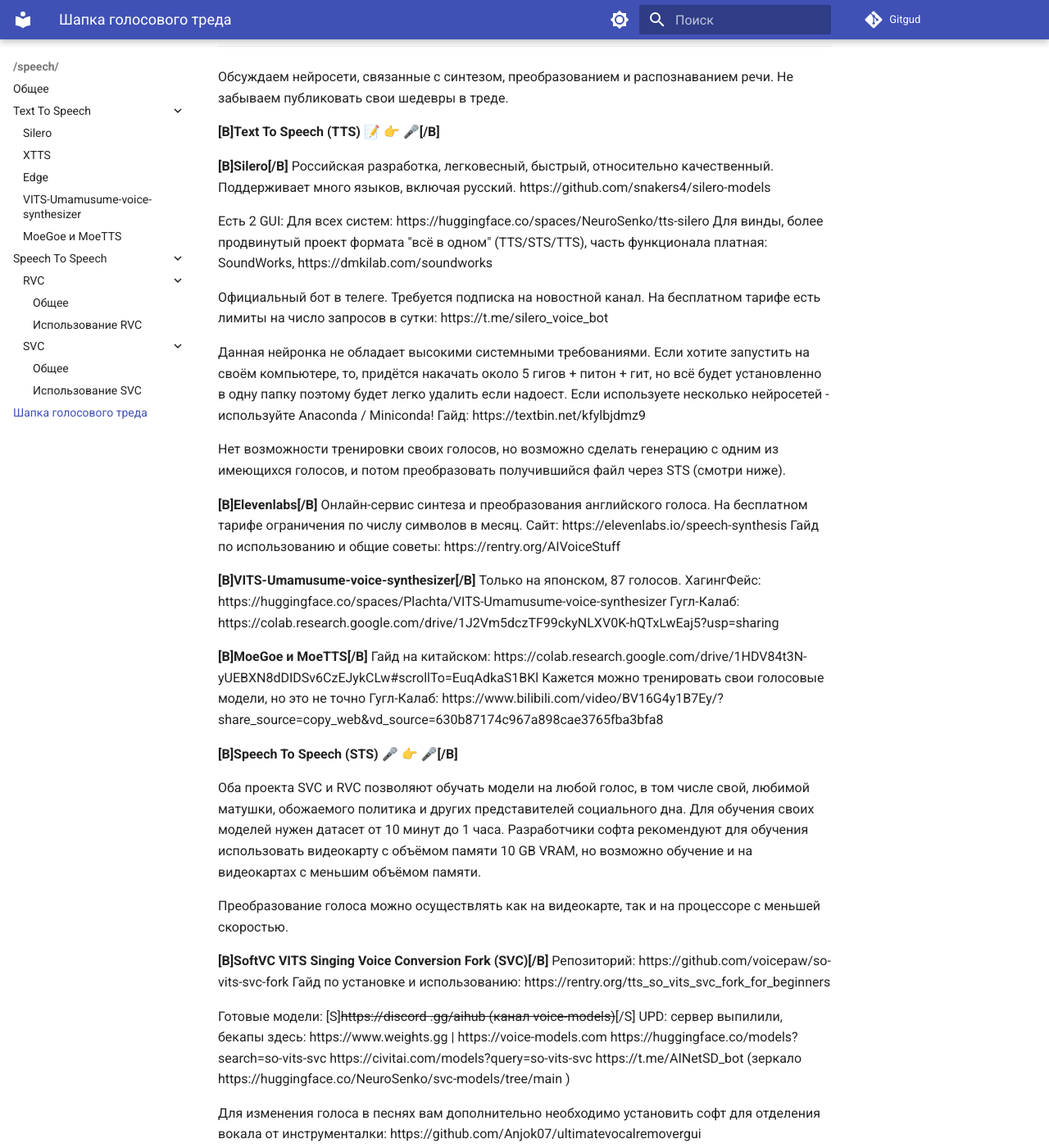
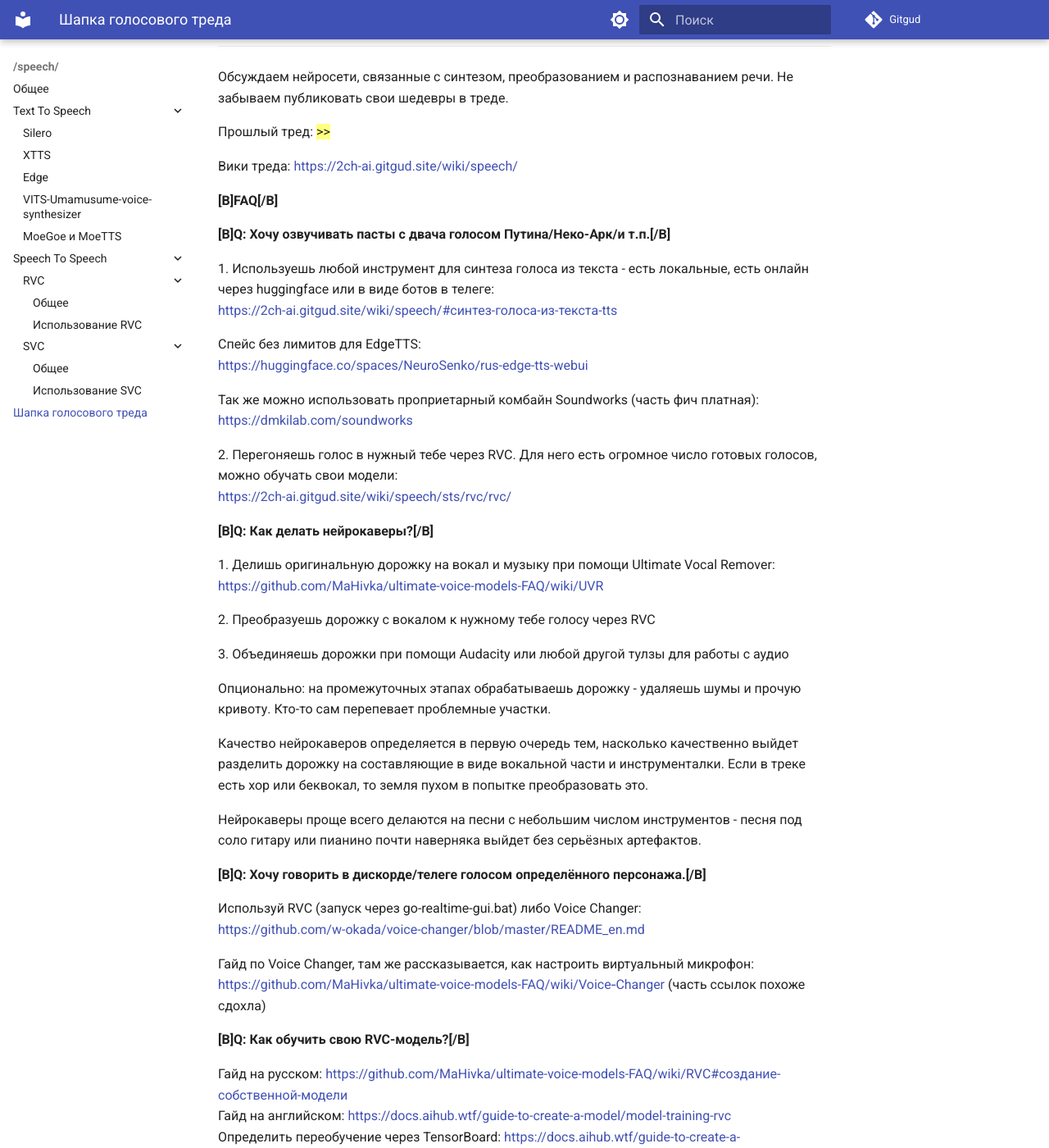
Before and after one commit to 2ch-ai/wiki, an MkDocs documentation site: the page built from docs/speech/speech-shapka.md, in a window 1280 px wide and 1400 px high, scrolled down 304 px. Shown: the whole window at 82% size. Built offline with MkDocs 1.6.1 and Material for MkDocs 9.7.7, drawn with Linux system fonts in a browser that asks for light colours; some of the changed text lies outside the part shown.

Commit message:
Update speech-shapka.md

```diff
--- a/docs/speech/speech-shapka.md
+++ b/docs/speech/speech-shapka.md
@@ -6,84 +6,58 @@
 
 Обсуждаем нейросети, связанные с синтезом, преобразованием и распознаванием речи. Не забываем публиковать свои шедевры в треде.
 
-**[B]Text To Speech (TTS) 📝 👉 🎤[/B]**
+Прошлый тред: ==>>==
 
-**[B]Silero[/B]**
-Российская разработка, легковесный, быстрый, относительно качественный. Поддерживает много языков, включая русский.
-https://github.com/snakers4/silero-models
+Вики треда: [https://2ch-ai.gitgud.site/wiki/speech/](https://2ch-ai.gitgud.site/wiki/speech/)
 
-Есть 2 GUI:
-Для всех систем: https://huggingface.co/spaces/NeuroSenko/tts-silero
-Для винды, более продвинутый проект формата "всё в одном" (TTS/STS/TTS), часть функционала платная: SoundWorks, https://dmkilab.com/soundworks
+**[B]FAQ[/B]**
 
-Официальный бот в телеге. Требуется подписка на новостной канал. На бесплатном тарифе есть лимиты на число запросов в сутки: https://t.me/silero_voice_bot
+**[B]Q: Хочу озвучивать пасты с двача голосом Путина/Неко-Арк/и т.п.[/B]**
 
-Данная нейронка не обладает высокими системными требованиями. Если хотите запустить на своём компьютере, то, придётся накачать около 5 гигов + питон + гит, но всё будет установленно в одну папку поэтому будет легко удалить если надоест. Если используете несколько нейросетей - используйте Anaconda / Miniconda!
-Гайд: https://textbin.net/kfylbjdmz9
+1\. Используешь любой инструмент для синтеза голоса из текста - есть локальные, есть онлайн через huggingface или в виде ботов в телеге:
+[https://2ch-ai.gitgud.site/wiki/speech/#синтез-голоса-из-текста-tts](https://2ch-ai.gitgud.site/wiki/speech/#синтез-голоса-из-текста-tts)
 
-Нет возможности тренировки своих голосов, но возможно сделать генерацию с одним из имеющихся голосов, и потом преобразовать получившийся файл через STS (смотри ниже).
+Спейс без лимитов для EdgeTTS:
+[https://huggingface.co/spaces/NeuroSenko/rus-edge-tts-webui](https://huggingface.co/spaces/NeuroSenko/rus-edge-tts-webui)
 
-**[B]Elevenlabs[/B]**
-Онлайн-сервис синтеза и преобразования английского голоса. На бесплатном тарифе ограничения по числу символов в месяц.
-Сайт: https://elevenlabs.io/speech-synthesis
-Гайд по использованию и общие советы: https://rentry.org/AIVoiceStuff
+Так же можно использовать проприетарный комбайн Soundworks (часть фич платная):
+[https://dmkilab.com/soundworks](https://dmkilab.com/soundworks)
 
-**[B]VITS-Umamusume-voice-synthesizer[/B]**
-Только на японском, 87 голосов.
-ХагингФейс: https://huggingface.co/spaces/Plachta/VITS-Umamusume-voice-synthesizer
-Гугл-Калаб: https://colab.research.google.com/drive/1J2Vm5dczTF99ckyNLXV0K-hQTxLwEaj5?usp=sharing
+2\. Перегоняешь голос в нужный тебе через RVC. Для него есть огромное число готовых голосов, можно обучать свои модели:
+[https://2ch-ai.gitgud.site/wiki/speech/sts/rvc/rvc/](https://2ch-ai.gitgud.site/wiki/speech/sts/rvc/rvc/)
 
-**[B]MoeGoe и MoeTTS[/B]**
-Гайд на китайском: https://colab.research.google.com/drive/1HDV84t3N-yUEBXN8dDIDSv6CzEJykCLw#scrollTo=EuqAdkaS1BKl
-Кажется можно тренировать свои голосовые модели, но это не точно
-Гугл-Калаб: https://www.bilibili.com/video/BV16G4y1B7Ey/?share_source=copy_web&vd_source=630b87174c967a898cae3765fba3bfa8
+**[B]Q: Как делать нейрокаверы?[/B]**
 
+1\. Делишь оригинальную дорожку на вокал и музыку при помощи Ultimate Vocal Remover:
+[https://github.com/MaHivka/ultimate-voice-models-FAQ/wiki/UVR](https://github.com/MaHivka/ultimate-voice-models-FAQ/wiki/UVR)
 
-**[B]Speech To Speech (STS) 🎤 👉 🎤[/B]**
+2\. Преобразуешь дорожку с вокалом к нужному тебе голосу через RVC
 
-Оба проекта SVC и RVC позволяют обучать модели на любой голос, в том числе свой, любимой матушки, обожаемого политика и других представителей социального дна. Для обучения своих моделей нужен датасет от 10 минут до 1 часа. Разработчики софта рекомендуют для обучения использовать видеокарту с объёмом памяти 10 GB VRAM, но возможно обучение и на видеокартах с меньшим объёмом памяти.
+3\. Объединяешь дорожки при помощи Audacity или любой другой тулзы для работы с аудио
 
-Преобразование голоса можно осуществлять как на видеокарте, так и на процессоре с меньшей скоростью.
+Опционально: на промежуточных этапах обрабатываешь дорожку - удаляешь шумы и прочую кривоту. Кто-то сам перепевает проблемные участки.
 
-**[B]SoftVC VITS Singing Voice Conversion Fork (SVC)[/B]**
-Репозиторий: https://github.com/voicepaw/so-vits-svc-fork
-Гайд по установке и использованию: https://rentry.org/tts_so_vits_svc_fork_for_beginners
+Качество нейрокаверов определяется в первую очередь тем, насколько качественно выйдет разделить дорожку на составляющие в виде вокальной части и инструменталки. Если в треке есть хор или беквокал, то земля пухом в попытке преобразовать это.
 
-Готовые модели:
-[S]~~https://discord .gg/aihub (канал voice-models)~~[/S] UPD: сервер выпилили, бекапы здесь: https://www.weights.gg | https://voice-models.com
-https://huggingface.co/models?search=so-vits-svc
-https://civitai.com/models?query=so-vits-svc
-https://t.me/AINetSD_bot (зеркало https://huggingface.co/NeuroSenko/svc-models/tree/main )
+Нейрокаверы проще всего делаются на песни с небольшим числом инструментов - песня под соло гитару или пианино почти наверняка выйдет без серьёзных артефактов.
 
-Для изменения голоса в песнях вам дополнительно необходимо установить софт для отделения вокала от инструменталки: https://github.com/Anjok07/ultimatevocalremovergui
+**[B]Q: Хочу говорить в дискорде/телеге голосом определённого персонажа.[/B]**
 
-Не поддерживает AMD GPU на Windows.
+Используй RVC (запуск через go-realtime-gui.bat) либо Voice Changer:
+[https://github.com/w-okada/voice-changer/blob/master/README_en.md](https://github.com/w-okada/voice-changer/blob/master/README_en.md)
 
-**[B]Retrieval-based-Voice-Conversion-WebUI (RVC)[/B]**
-Репозиторий: https://github.com/RVC-Project/Retrieval-based-Voice-Conversion-WebUI
-Где взять последнюю версию: https://github.com/RVC-Project/Retrieval-based-Voice-Conversion-WebUI/releases
+Гайд по Voice Changer, там же рассказывается, как настроить виртуальный микрофон:
+[https://github.com/MaHivka/ultimate-voice-models-FAQ/wiki/Voice‐Changer](https://github.com/MaHivka/ultimate-voice-models-FAQ/wiki/Voice‐Changer) (часть ссылок похоже сдохла)
 
-Готовые модели:
-[S]~~https://discord .gg/aihub (канал voice-models)~~[/S] UPD: сервер выпилили, бекапы здесь: https://www.weights.gg | https://voice-models.com
-https://huggingface.co/juuxn/RVCModels/tree/main
-https://t.me/AINetSD_bot (зеркало https://huggingface.co/NeuroSenko/rvc-models/tree/main )
+**[B]Q: Как обучить свою RVC-модель?[/B]**
 
-Утилиты для отделения вокала от инструменталки идут в комплекте.
+Гайд на русском: [https://github.com/MaHivka/ultimate-voice-models-FAQ/wiki/RVC#создание-собственной-модели](https://github.com/MaHivka/ultimate-voice-models-FAQ/wiki/RVC#создание-собственной-модели)
+Гайд на английском: [https://docs.aihub.wtf/guide-to-create-a-model/model-training-rvc](https://docs.aihub.wtf/guide-to-create-a-model/model-training-rvc)
+Определить переобучение через TensorBoard: [https://docs.aihub.wtf/guide-to-create-a-model/tensorboard-rvc](https://docs.aihub.wtf/guide-to-create-a-model/tensorboard-rvc)
 
+**[B]Q: Надо распознать текст с аудио/видео файла[/B]**
 
-**[B]Speech To Text (STT) 🎤 👉 📝[/B]**
+Используй Whisper от OpenAI: [https://github.com/openai/whisper](https://github.com/openai/whisper)
+Так же есть платные решения от Сбера/Яндекса/Тинькофф.
 
-Консольная тулза от OpenAI, поддерживает множество языков, включая русский: https://github.com/openai/whisper
-
-**[B]Прочее 🛠️[/B]**
-Утилита для нарезки длинных аудиотреков (пригодится для составления датасетов): https://github.com/flutydeer/audio-slicer
-Чтобы создать видео из аудио, можно использовать FFMPEG, но если лень - есть GUI, SoundWorks (ссылку см. выше) - Tools \ Video \ Produce still video
-Загрузить аудиофайл, чтобы поделиться в треде: https://vocaroo.com/upload
-
-Ссылки на эти проекты мелькали в прошлых тредах, но не похоже на то, чтобы их активно использовали итт:
-https://github.com/w-okada/voice-changer/blob/master/README_en.md
-https://themetavoice.xyz/
-https://github.com/coqui-ai/TTS
-
-Шаблон для переката: https://rentry.co/byv2s
-Предыдущий тред: ==>>==
+Шаблон для переката: [https://2ch-ai.gitgud.site/wiki/speech/speech-shapka/](https://2ch-ai.gitgud.site/wiki/speech/speech-shapka/)
```
